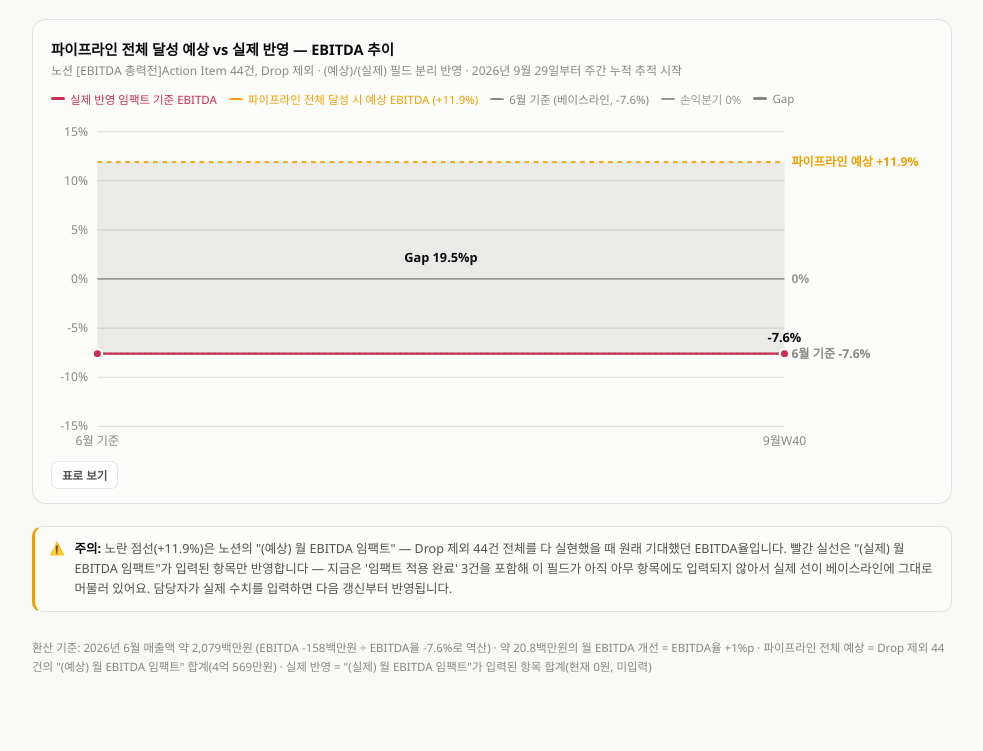
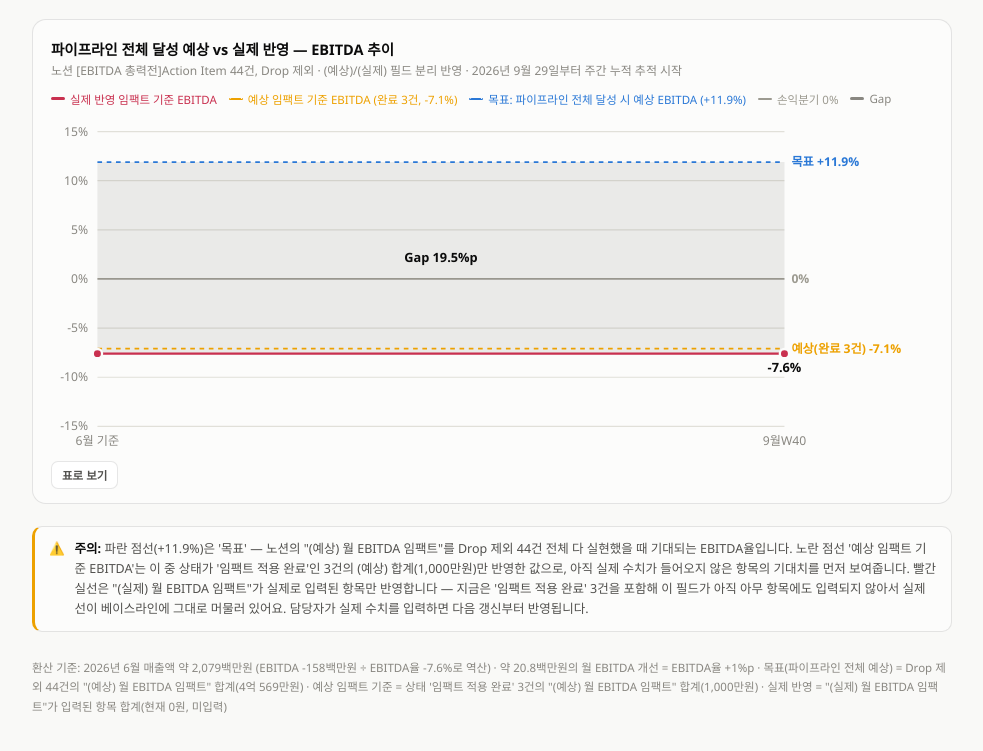
Before and after one commit to ywjangjang/ebitda-dashboard, a plain HTML site: page index.html in a window 1280 px wide. Shown: the part 781-1532 px from the top of the page, without its empty margins (148-1131 px from the left). Before the commit the page ends 1506 px from the top, so only its background shows below. Drawn offline with Linux system fonts and the light colour scheme; a web font is replaced by a local one.

Commit message:
2026-09-29: 예상 임팩트 기준(노랑) 라인 추가, 목표 파란색 복원, 6월 기준 참고선 제거

```diff
--- a/index.html
+++ b/index.html
@@ -187,7 +187,7 @@
 
   <div class="tiles">
     <div class="tile">
-      <span class="label">6월 EBITDA율 실텬타))</span>
+      <span class="label">6월 EBITDA율 (기준점)</span>
       <span class="value">-7.6%</span>
       <span class="delta critical">EBITDA -158백만원</span>
     </div>
@@ -237,8 +237,8 @@
       </div>
       <div class="legend">
         <span class="key" style="color:var(--series-red)"><span class="swatch" style="background:var(--series-red)"></span>실제 반영 임팩트 기준 EBITDA</span>
-        <span class="key" style="color:var(--series-yellow)"><span class="swatch dash"></span>파이프라인 전체 달성 시 예상 EBITDA (+11.9%)</span>
-        <span class="key" style="color:var(--text-muted)"><span class="swatch dash"></span>6월 기준 (베이스라인, -7.6%)</span>
+        <span class="key" style="color:var(--series-yellow)"><span class="swatch dash"></span>예상 임팩트 기준 EBITDA (완료 3건, -7.1%)</span>
+        <span class="key" style="color:var(--series-blue)"><span class="swatch dash"></span>목표: 파이프라인 전체 달성 시 예상 EBITDA (+11.9%)</span>
         <span class="key" style="color:var(--baseline)"><span class="swatch solid-line"></span>손익분기 0%</span>
         <span class="key" style="color:var(--text-muted)"><span class="swatch" style="background:var(--text-muted)"></span>Gap</span>
       </div>
@@ -250,11 +250,11 @@
 
   <div class="callout">
     <span>⚠️</span>
-    <span><b>주의:</b> 노란 점선(+11.9%)은 노션의 "(예상) 월 EBITDA 임팩트" — Drop 제외 44건 전체를 다 실현했을 때 원래 기대했던 EBITDA율입니다. 빨간 실선은 "(실제) 월 EBITDA 임팩트"가 입력된 항목만 반영합니다 — 지금은 '임팩트 적용 완료' 3건을 포함해 이 필드가 아직 아무 항목에도 입력되지 않아서 실제 선이 베이스라인에 그대로 머물러 있어요. 담당자가 실제 수치를 입력하면 다음 갱신부터 반영됩니다.</span>
+    <span><b>주의:</b> 파란 점선(+11.9%)은 '목표' — 노션의 "(예상) 월 EBITDA 임팩트"를 Drop 제외 44건 전체 다 실현했을 때 기대되는 EBITDA율입니다. 노란 점선 '예상 임팩트 기준 EBITDA'는 이 중 상태가 '임팩트 적용 완료'인 3건의 (예상) 합계(1,000만원)만 반영한 값으로, 아직 실제 수치가 들어오지 않은 항목의 기대치를 먼저 보여줍니다. 빨간 실선은 "(실제) 월 EBITDA 임팩트"가 실제로 입력된 항목만 반영합니다 — 지금은 '임팩트 적용 완료' 3건을 포함해 이 필드가 아직 아무 항목에도 입력되지 않아서 실제 선이 베이스라인에 그대로 머물러 있어요. 담당자가 실제 수치를 입력하면 다음 갱신부터 반영됩니다.</span>
   </div>
 
   <footer>
-    환산 기준: 2026년 6월 매출액 약 2,079백만원 (EBITDA -158백만원 ÷ EBITDA율 -7.6%로 역산) · 약 20.8백만원의 월 EBITDA 개선 = EBITDA율 +1%p · 파이프라인 전체 예상 = Drop 제외 44건의 "(예상) 월 EBITDA 임팩트" 합계(4억 569만원) · 실제 반영 = "(실제) 월 EBITDA 임팩트"가 입력된 항목 합계(현재 0원, 미입력)
+    환산 기준: 2026년 6월 매출액 약 2,079백만원 (EBITDA -158백만원 ÷ EBITDA율 -7.6%로 역산) · 약 20.8백만원의 월 EBITDA 개선 = EBITDA율 +1%p · 목표(파이프라인 전체 예상) = Drop 제외 44건의 "(예상) 월 EBITDA 임팩트" 합계(4억 569만원) · 예상 임팩트 기준 = 상태 '임팩트 적용 완료' 3건의 "(예상) 월 EBITDA 임팩트" 합계(1,000만원) · 실제 반영 = "(실제) 월 EBITDA 임팩트"가 입력된 항목 합계(현재 0원, 미입력)
   </footer>
 </div>
 
@@ -298,6 +298,13 @@
   // for the whole pipeline, not what's actually been confirmed.
   var gapTrack = {
     target: 11.9, // Drop 제외 전체 항목의 "(예상) 월 EBITDA 임팩트" 합계 기준. 노션 합계가 바뀌면 이 값도 다시 계산해서 넣어줄 것.
+    expectedFromCompleted: {
+      // 상태가 "임팩트 적용 완료"인 항목만의 "(예상) 월 EBITDA 임팩트" 합계를 베이스라인에 반영한 참고값.
+      // 완료 건수나 합계가 바뀌면 value/amount/count를 다시 계산해서 넣어줄 것.
+      value: -7.1,
+      amount: 10000000,
+      count: 3
+    },
     points: [
       {label:"6월 기준", value:-7.6, cum:0, detail:"BBR 확정 실적 (베이스라인)"},
       {label:"9월W40", value:-7.6, cum:0, detail:"(실제) 월 EBITDA 임팩트 필드가 아직 어느 항목에도 입력되지 않음 — 임팩트 적용완료 3건 포함"}
@@ -424,7 +431,7 @@
     var W = 760, H = 300, padL = 40, padR = 128, padT = 16, padB = 30;
     var plotW = W - padL - padR, plotH = H - padT - padB;
 
-    var vals = pts.map(function(p){return p.value;}).concat([target]);
+    var vals = pts.map(function(p){return p.value;}).concat([target, gapTrack.expectedFromCompleted.value]);
     var yMax = Math.ceil((Math.max.apply(null, vals)+3)/5)*5;
     var yMin = Math.floor((Math.min.apply(null, vals)-3)/5)*5;
     var yTicks = [];
@@ -449,10 +456,10 @@
     svg.appendChild(gapFill);
 
     var yTarget = yFor(target);
-    svg.appendChild(el("line", {x1:padL, x2:W-padR, y1:yTarget, y2:yTarget, class:"target-line", style:"stroke:" + cssVar("--series-yellow")}));
+    svg.appendChild(el("line", {x1:padL, x2:W-padR, y1:yTarget, y2:yTarget, class:"target-line", style:"stroke:" + cssVar("--series-blue")}));
     var targetLbl = el("text", {x:W-padR+6, y:yTarget+3.5, class:"ref-label"});
-    targetLbl.setAttribute("fill", cssVar("--series-yellow"));
-    targetLbl.textContent = "파이프라인 예상 +" + target + "%";
+    targetLbl.setAttribute("fill", cssVar("--series-blue"));
+    targetLbl.textContent = "목표 +" + target + "%";
     svg.appendChild(targetLbl);
 
     var zeroLbl = el("text", {x:W-padR+6, y:yFor(0)+3.5, class:"ref-label"});
@@ -460,15 +467,19 @@
     zeroLbl.textContent = "0%";
     svg.appendChild(zeroLbl);
 
-    // baseline reference line (6월 기준) so the improvement-from-baseline is visible
-    // at a glance even once more weekly points are added to the right
-    var baseVal = pts[0].value;
-    var yBase = yFor(baseVal);
-    svg.appendChild(el("line", {x1:padL, x2:W-padR, y1:yBase, y2:yBase, stroke:cssVar("--text-muted"), "stroke-width":1.5, "stroke-dasharray":"2 3"}));
-    var baseLbl = el("text", {x:W-padR+6, y:yBase+3.5, class:"ref-label"});
-    baseLbl.setAttribute("fill", cssVar("--text-muted"));
-    baseLbl.textContent = pts[0].label + " " + (baseVal>0?"+":"") + baseVal + "%";
-    svg.appendChild(baseLbl);
+    // 예상 임팩트 기준 EBITDA: 상태가 "임팩트 적용 완료"인 항목만의 (예상) 합계를 반영한 참고선.
+    // (6월 기준 베이스라인 참고선은 뺐다 — 실적 자체가 그 지점에서부터 쌓이는 것이라 중복이라는
+    // 피드백에 따름.)
+    var expInfo = gapTrack.expectedFromCompleted;
+    var expVal = expInfo.value;
+    var yExp = yFor(expVal);
+    svg.appendChild(el("line", {x1:padL, x2:W-padR, y1:yExp, y2:yExp, "stroke-width":1.5, "stroke-dasharray":"4 4", stroke:cssVar("--series-yellow")}));
+
+    var expLblY = yExp + 3.5;
+    var expLbl = el("text", {x:W-padR+6, y:expLblY, class:"ref-label"});
+    expLbl.setAttribute("fill", cssVar("--series-yellow"));
+    expLbl.textContent = "예상(완료 " + expInfo.count + "건) " + (expVal>0?"+":"") + expVal + "%";
+    svg.appendChild(expLbl);
 
     pts.forEach(function(p, i){
       var x = xFor(i);
@@ -485,9 +496,16 @@
     var lastX = xFor(lastI), lastY = yFor(pts[lastI].value);
     // Place the current-value label above the dot by default, centered on it
     // (not off to the side, where the target/zero/baseline reference labels
-    // live in the right margin) — unless that would crowd the target line,
-    // in which case drop it below the dot instead.
-    var endY = (lastY - 10 - yTarget > 12) ? lastY - 10 : lastY + 16;
+    // live in the right margin) — trying a few candidate offsets and picking
+    // the first that clears the target line, the expected-impact line, the
+    // baseline line, and their (possibly nudged) right-margin label text —
+    // since the last point sits at the plot's right edge, right next to that
+    // margin, and its value can land close to any of those reference values.
+    var endYAvoid = [yTarget, yExp, expLblY];
+    function endYClear(y){ return endYAvoid.every(function(a){ return Math.abs(y - a) > 11; }); }
+    var endYCandidates = [lastY - 10, lastY + 16, lastY - 24, lastY + 30];
+    var endY = endYCandidates.filter(endYClear)[0];
+    if (endY === undefined) endY = lastY + 16;
     var endLbl = el("text", {x:lastX, y:endY, class:"value-label", "text-anchor":"middle"});
     endLbl.setAttribute("fill", cssVar("--series-red"));
     endLbl.textContent = (pts[lastI].value>0?"+":"") + pts[lastI].value + "%";
```
